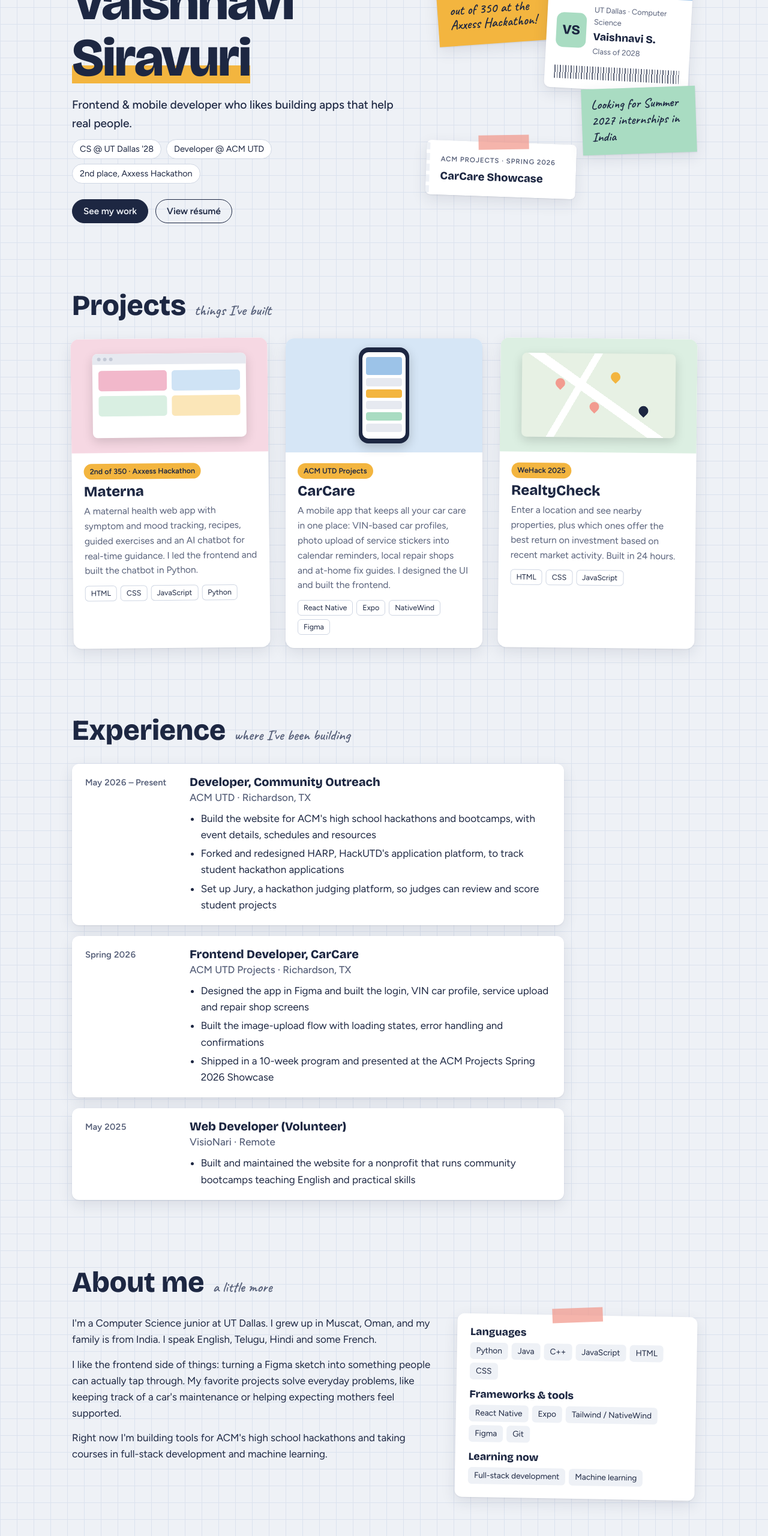
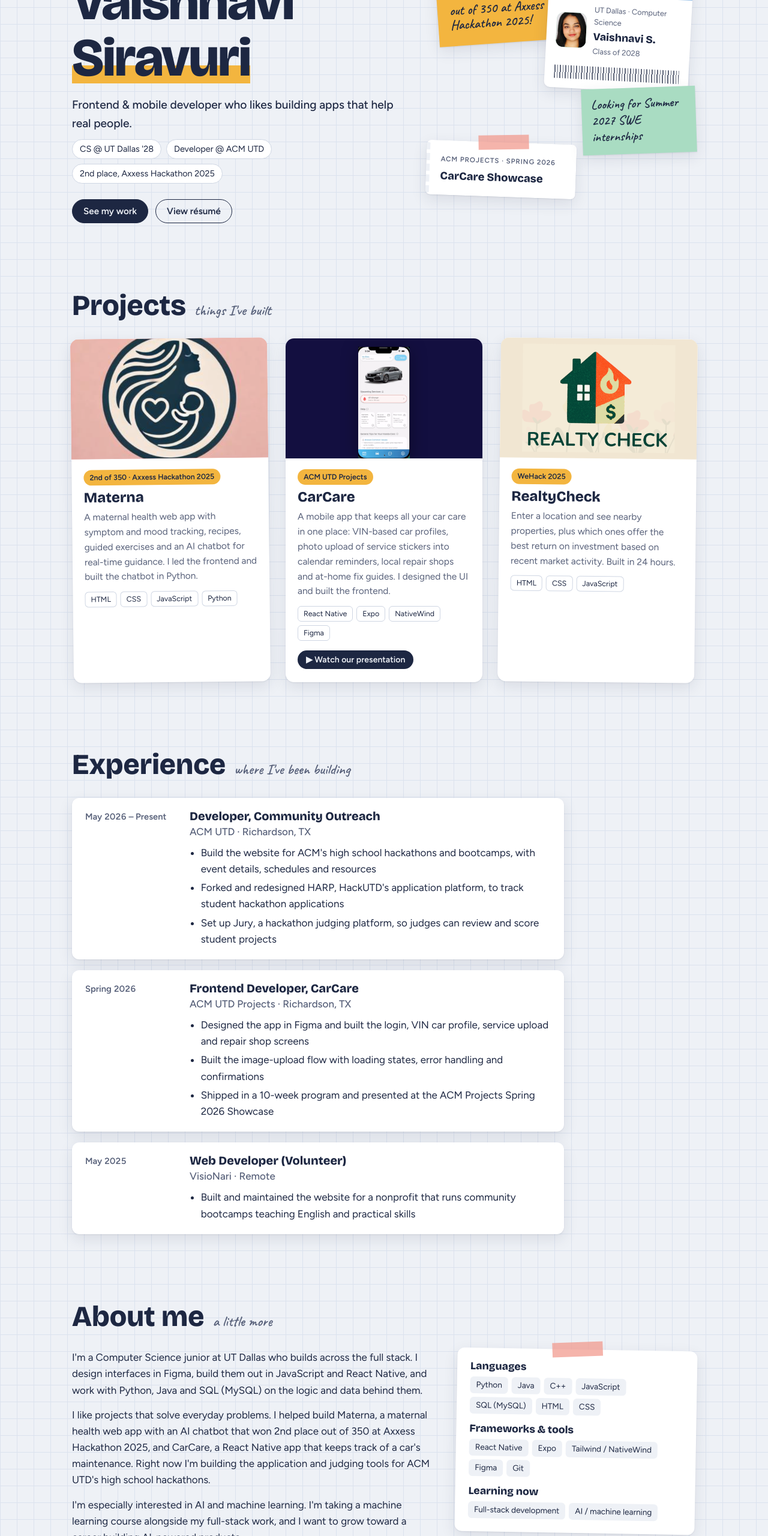
Before and after one commit to VaishnaviSiravuri/portfolio, a plain HTML site: page portfolio/index.html in a window 1280 px wide. Shown: the part 240-2800 px from the top of the page at 60% size. Drawn offline with nearby package versions, Linux system fonts and the light colour scheme.

Commit message:
Add files via upload

```diff
--- a/portfolio/index.html
+++ b/portfolio/index.html
@@ -66,7 +66,7 @@ nav ul a:hover{color:var(--ink)}
 .idcard{width:240px;padding:16px;transform:rotate(3deg);top:40px;right:2%;border-radius:10px}
 .idcard .top{height:34px;margin:-16px -16px 14px;border-radius:10px 10px 0 0;background:var(--sky)}
 .idcard .row{display:flex;gap:12px;align-items:center}
-.avatar{width:58px;height:58px;border-radius:12px;background:var(--mint);display:grid;place-items:center;font:800 1.4rem var(--display);color:#1d2742}
+.avatar{width:58px;height:58px;border-radius:12px;overflow:hidden;background:var(--mint);display:grid;place-items:center;font:800 1.4rem var(--display);color:#1d2742}
 .idcard small{display:block;color:var(--muted);font-size:.8rem}
 .idcard strong{font-family:var(--display);font-size:1.1rem}
 .idcard .barcode{margin-top:14px;height:22px;background:repeating-linear-gradient(90deg,var(--ink) 0 2px,transparent 2px 5px,var(--ink) 5px 6px,transparent 6px 9px);opacity:.7}
@@ -88,7 +88,16 @@ section{padding-block:56px}
 .projects{display:grid;grid-template-columns:repeat(3,1fr);gap:28px}
 .proj{background:var(--card);border-radius:14px;box-shadow:var(--shadow);overflow:hidden;display:flex;flex-direction:column;min-width:0}
 .proj:nth-child(1){transform:rotate(-.6deg)}.proj:nth-child(3){transform:rotate(.6deg)}
-.shot{height:190px;display:grid;place-items:center;position:relative}
+.shot{height:200px;position:relative;overflow:hidden;flex:none}
+.shot img{position:absolute;inset:0;display:block;width:100%;height:100%;object-fit:cover}
+.shot.fit img{object-fit:contain;object-position:center top;padding-top:14px;filter:drop-shadow(0 6px 14px rgba(0,0,0,.35))}
+.watch{justify-self:start;margin-top:8px;font:600 .88rem var(--body);padding:7px 14px;border-radius:999px;background:var(--ink);color:var(--paper);text-decoration:none}
+.watch:hover{opacity:.85}
+.shot.fit-logo img{object-fit:contain;padding:10px}
+.job .logo{width:56px;height:56px;border-radius:12px;object-fit:contain;background:#fff;margin-top:10px;box-shadow:0 1px 3px rgba(0,0,0,.1)}
+.job .logo.dark{background:#130f40;width:96px;height:40px;padding:6px 8px}
+.avatar{position:relative}
+.avatar img{position:absolute;inset:0;width:100%;height:100%;object-fit:cover}
 .proj .body{padding:18px 20px 22px;display:grid;gap:8px;flex:1;align-content:start}
 .proj h3{font-size:1.5rem}
 .badge{justify-self:start;font-size:.78rem;font-weight:600;padding:3px 10px;border-radius:999px;background:var(--marigold);color:#1d2742}
@@ -165,7 +174,7 @@ footer nav{all:unset;display:flex;gap:18px}
       <ul class="tags">
         <li>CS @ UT Dallas '28</li>
         <li>Developer @ ACM UTD</li>
-        <li>2nd place, Axxess Hackathon</li>
+        <li>2nd place, Axxess Hackathon 2025</li>
       </ul>
       <div class="cta">
         <a class="btn" href="#projects">See my work</a>
@@ -174,14 +183,14 @@ footer nav{all:unset;display:flex;gap:18px}
     </div>
 
     <div class="desk" aria-label="A few highlights">
-      <div class="obj sticky"><b>2nd</b><span class="hand">out of 350 at the Axxess Hackathon!</span></div>
+      <div class="obj sticky"><b>2nd</b><span class="hand">out of 350 at Axxess Hackathon 2025!</span></div>
       <div class="obj idcard">
         <div class="top"></div>
-        <div class="row"><div class="avatar">VS</div><div><small>UT Dallas · Computer Science</small><strong>Vaishnavi S.</strong><small>Class of 2028</small></div></div>
+        <div class="row"><div class="avatar"><img src="profile.jpg" alt="Vaishnavi Siravuri" onerror="this.remove()">VS</div><div><small>UT Dallas · Computer Science</small><strong>Vaishnavi S.</strong><small>Class of 2028</small></div></div>
         <div class="barcode"></div>
       </div>
       <div class="obj ticket tape"><small>ACM Projects · Spring 2026</small><strong>CarCare Showcase</strong></div>
-      <div class="obj note"><span class="hand">Looking for Summer 2027 internships in India</span></div>
+      <div class="obj note"><span class="hand">Looking for Summer 2027 SWE internships</span></div>
     </div>
   </header>
 
@@ -189,32 +198,26 @@ footer nav{all:unset;display:flex;gap:18px}
     <div class="head"><h2>Projects</h2><span class="hand">things I've built</span></div>
     <div class="projects">
       <article class="proj">
-        <div class="shot" style="background:#f6d8e3">
-          <div class="browser"><div class="bar"><i></i><i></i><i></i></div>
-            <div class="in"><div class="blk" style="background:#f2b8cb"></div><div class="blk" style="background:#cfe3f5"></div><div class="blk" style="background:#d9efe2"></div><div class="blk" style="background:#fbe6b8"></div></div></div>
-        </div>
+        <div class="shot" style="background:#e9a9a6"><img src="materna.png" alt="Materna logo: a mother holding a baby inside a circle"></div>
         <div class="body">
-          <span class="badge">2nd of 350 · Axxess Hackathon</span>
+          <span class="badge">2nd of 350 · Axxess Hackathon 2025</span>
           <h3>Materna</h3>
           <p>A maternal health web app with symptom and mood tracking, recipes, guided exercises and an AI chatbot for real-time guidance. I led the frontend and built the chatbot in Python.</p>
           <div class="stack"><span>HTML</span><span>CSS</span><span>JavaScript</span><span>Python</span></div>
         </div>
       </article>
       <article class="proj">
-        <div class="shot" style="background:#d6e6f6">
-          <div class="phone"><div class="scr"><i style="background:#9cc3e8;height:30px"></i><i style="background:#e6e9f0"></i><i style="background:#f3b53f"></i><i style="background:#e6e9f0"></i><i style="background:#a9dcc2"></i><i style="background:#e6e9f0"></i></div></div>
-        </div>
+        <div class="shot fit" style="background:#130f40"><img src="carcare-app.png" alt="CarCare home screen showing a 2017 Honda Civic, an upcoming oil change and help shortcuts"></div>
         <div class="body">
           <span class="badge">ACM UTD Projects</span>
           <h3>CarCare</h3>
           <p>A mobile app that keeps all your car care in one place: VIN-based car profiles, photo upload of service stickers into calendar reminders, local repair shops and at-home fix guides. I designed the UI and built the frontend.</p>
           <div class="stack"><span>React Native</span><span>Expo</span><span>NativeWind</span><span>Figma</span></div>
+          <a class="watch" href="https://www.youtube.com/live/QH3ow5uoSwI?si=uxvtxW6_l3jbD1CG" target="_blank" rel="noopener">▶ Watch our presentation</a>
         </div>
       </article>
       <article class="proj">
-        <div class="shot" style="background:#dcefe2">
-          <div class="map"><span class="pin" style="left:22%;top:30%"></span><span class="pin" style="left:58%;top:22%;background:#f3b53f"></span><span class="pin" style="left:44%;top:58%"></span><span class="pin" style="left:76%;top:62%;background:#1d2742"></span></div>
-        </div>
+        <div class="shot fit-logo" style="background:#f1e6d2"><img src="realtycheck.png" alt="RealtyCheck logo: a house with a dollar sign"></div>
         <div class="body">
           <span class="badge">WeHack 2025</span>
           <h3>RealtyCheck</h3>
@@ -258,26 +261,25 @@ footer nav{all:unset;display:flex;gap:18px}
     <div class="head"><h2>About me</h2><span class="hand">a little more</span></div>
     <div class="about">
       <div>
-        <p>I'm a Computer Science junior at UT Dallas. I grew up in Muscat, Oman, and my family is from India. I speak English, Telugu, Hindi and some French.</p>
-        <p>I like the frontend side of things: turning a Figma sketch into something people can actually tap through. My favorite projects solve everyday problems, like keeping track of a car's maintenance or helping expecting mothers feel supported.</p>
-        <p>Right now I'm building tools for ACM's high school hackathons and taking courses in full-stack development and machine learning.</p>
+        <p>I'm a Computer Science junior at UT Dallas who builds across the full stack. I design interfaces in Figma, build them out in JavaScript and React Native, and work with Python, Java and SQL (MySQL) on the logic and data behind them.</p>
+        <p>I like projects that solve everyday problems. I helped build Materna, a maternal health web app with an AI chatbot that won 2nd place out of 350 at Axxess Hackathon 2025, and CarCare, a React Native app that keeps track of a car's maintenance. Right now I'm building the application and judging tools for ACM UTD's high school hackathons.</p>
+        <p>I'm especially interested in AI and machine learning. I'm taking a machine learning course alongside my full-stack work, and I want to grow toward a career building AI-powered products.</p>
       </div>
       <div class="skills tape">
         <h3>Languages</h3>
-        <ul><li>Python</li><li>Java</li><li>C++</li><li>JavaScript</li><li>HTML</li><li>CSS</li></ul>
+        <ul><li>Python</li><li>Java</li><li>C++</li><li>JavaScript</li><li>SQL (MySQL)</li><li>HTML</li><li>CSS</li></ul>
         <h3>Frameworks &amp; tools</h3>
         <ul><li>React Native</li><li>Expo</li><li>Tailwind / NativeWind</li><li>Figma</li><li>Git</li></ul>
         <h3>Learning now</h3>
-        <ul style="margin:0"><li>Full-stack development</li><li>Machine learning</li></ul>
+        <ul style="margin:0"><li>Full-stack development</li><li>AI / machine learning</li></ul>
       </div>
     </div>
   </section>
 
   <section id="contact">
     <div class="contact">
-      <span class="doodle hand">✦ say hi!</span>
-      <h2>Say hello</h2>
-      <p>I'm looking for software engineering internships for Summer 2027, especially in India. I'd love to hear from you.</p>
+            <h2>Reach out to me</h2>
+      <p>I'm looking for Summer 2027 software engineering internships, especially roles in full-stack development or AI/ML. I'd be glad to talk about opportunities or projects.</p>
       <div class="email" id="email">vaishnavi.siravuri@gmail.com</div>
       <div class="cta">
         <button class="btn" id="copy" type="button">Copy email</button>
```
Also changed, not shown: portfolio/carcare-app.png (added), portfolio/materna.png (added), portfolio/profile.jpg (added), portfolio/realtycheck.png (added), 1 other file.
